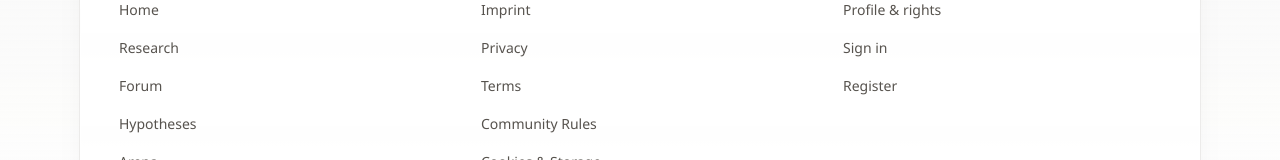
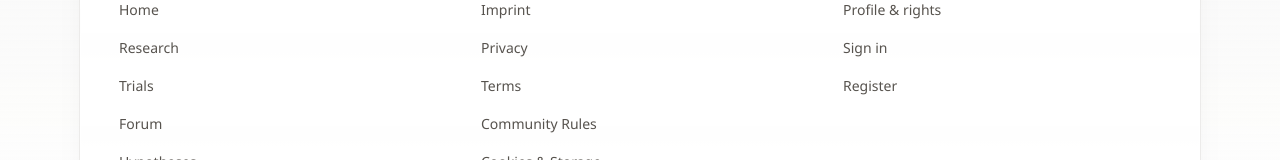
Before and after one commit to MoritzGan/spondylatlas, a React (Vite) app: page / in a window 1280 px wide. Shown: the part 4696-4856 px from the top of the page. Built offline with nearby package versions, Linux system fonts and the light colour scheme; no server answers.

Commit message:
fix: #40 add Studien link to footer navigation

```diff
--- a/src/components/Layout.tsx
+++ b/src/components/Layout.tsx
@@ -19,6 +19,7 @@ export default function Layout() {
   const primaryLinks = [
     { to: '/', label: t('nav.home') },
     { to: '/research', label: t('nav.research') },
+    { to: '/trials', label: t('nav.trials') },
     { to: '/forum', label: t('nav.forum') },
     { to: '/hypotheses', label: t('nav.hypotheses') },
     { to: '/arena', label: t('nav.arena') },
```
